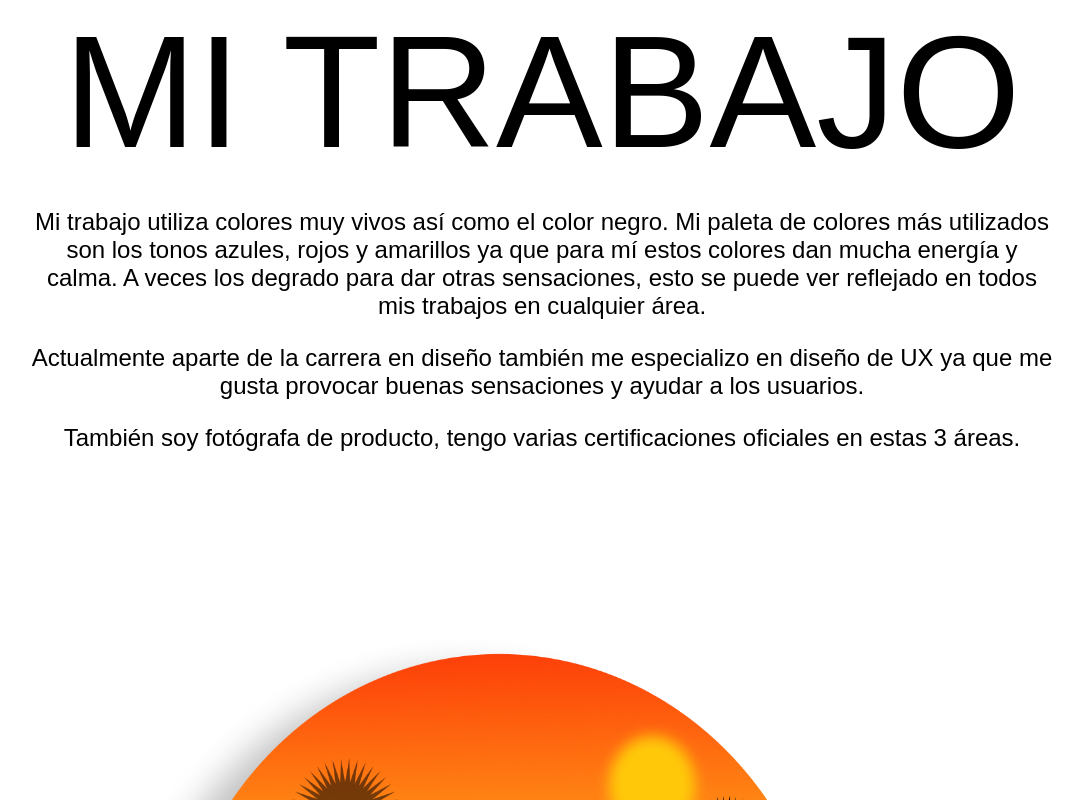
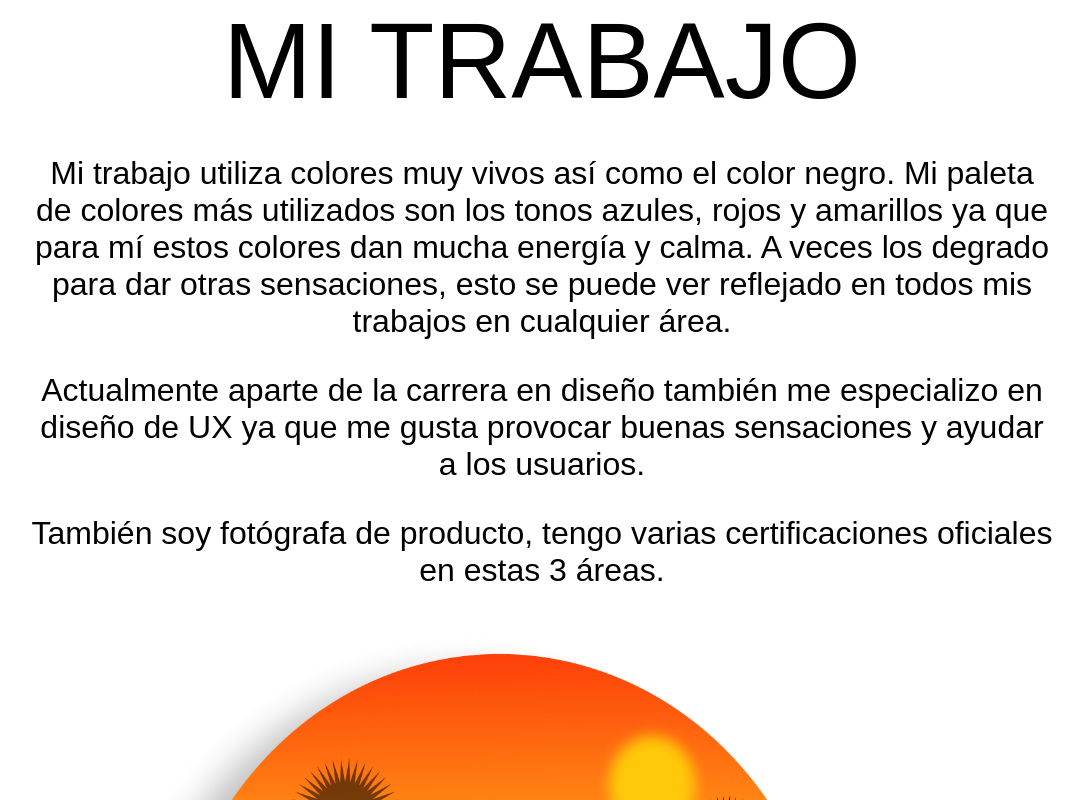
Before and after one commit to vicbeatles/sh-portafolio, a React (Create React App) app: page /mywork in a window 1280 px wide. Shown: the top 800 px of the page, without its empty margins (98-1181 px from the left). Built offline with nearby package versions, Linux system fonts and the light colour scheme; a web font is replaced by a local one.

Commit message:
Layout bug fixes

```diff
--- a/src/components/Layout/ChangeArrow/ChangeArrow.css
+++ b/src/components/Layout/ChangeArrow/ChangeArrow.css
@@ -378,6 +378,19 @@
     }
 }
 
+@media (width: 1368px) and (height:912px)
+{
+    .nextArrowClicked {
+        top: 850px;
+    }
+
+    .toWorkArrow {
+
+        top: 850px;
+
+    }
+
+}
 
 
 
--- a/src/pages/AboutMe/AboutMe.css
+++ b/src/pages/AboutMe/AboutMe.css
@@ -23,7 +23,7 @@
     text-align: center;
 }
 
-@media (max-height: 1000px) {
+/* @media (max-height: 1000px) {
     .aboutme-text {
         font-size: 28pt;
     }
@@ -42,3 +42,32 @@
         font-size: 20pt;
     }
 }
+*/
+
+
+@media (max-width: 640px){
+
+    .aboutme-title {
+
+        font-size: 30pt;
+
+    }
+
+    .aboutme-text {
+        font-size: 12pt;
+    }
+}
+
+
+@media (min-width: 641px) and (max-width: 1368px){
+
+    .aboutme-title {
+
+        font-size: 70pt;
+
+    }
+
+    .aboutme-text {
+        font-size: 28pt;
+    }
+}
--- a/src/pages/MyWork/MyWork.css
+++ b/src/pages/MyWork/MyWork.css
@@ -1,8 +1,18 @@
 @import url('https://fonts.googleapis.com/css2?family=Kosugi&display=swap');
+
 @font-face {
     font-family: KyivType Sans;
     src: url('../../assets/fonts/Dmitry\ Rastvortsev\ -\ KyivType\ Sans\ Regular-.otf');
-  }
+
+}
+
+.mywork-container {
+
+    display: flex;
+    flex-direction: column;
+    justify-content: center;
+}
+
 
 .mywork-title {
 
@@ -26,7 +36,7 @@
 }
 
 
-@media (max-width: 960px) and (max-height: 1000px) {
+/* @media (max-width: 960px) and (max-height: 1000px) {
 
     .mywork-title {
 
@@ -74,3 +84,33 @@
         font-size: 12pt;
     }
 }
+ */
+
+
+
+ @media (max-width: 640px){
+
+    .mywork-title {
+
+        font-size: 30pt;
+
+    }
+
+    .mywork-text {
+        font-size: 12pt;
+    }
+}
+
+
+@media (min-width: 641px) and (max-width: 1368px){
+
+    .mywork-title {
+
+        font-size: 80pt;
+
+    }
+
+    .mywork-text {
+        font-size: 24pt;
+    }
+}
--- a/src/pages/MyWork/MyWork.jsx
+++ b/src/pages/MyWork/MyWork.jsx
@@ -11,7 +11,7 @@ const MyWork = (props) => {
 
 
   return (
-    <div>
+    <div className='mywork-container'>
       <div class='mywork-title'>MI TRABAJO</div>
       <div class='mywork-text'>
         <p>Mi trabajo utiliza colores muy vivos así como el color negro. Mi paleta de colores
```
